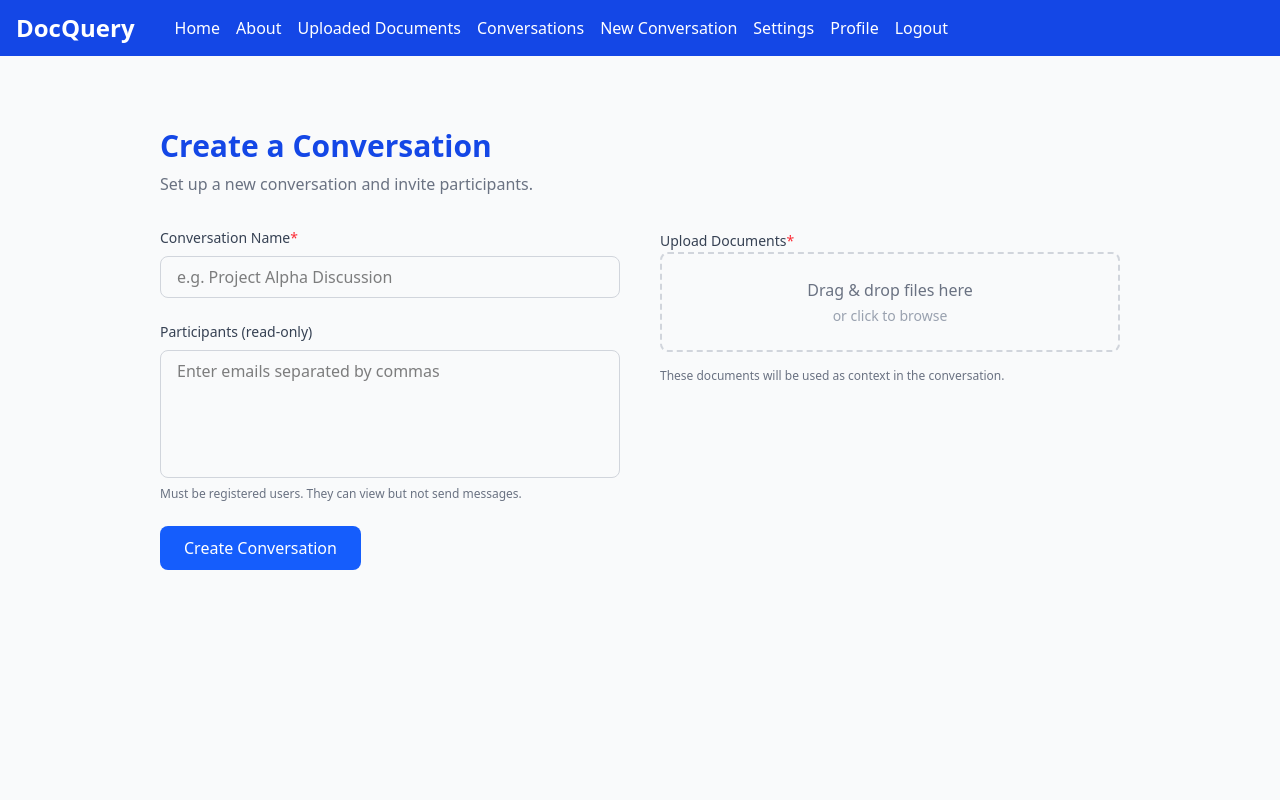
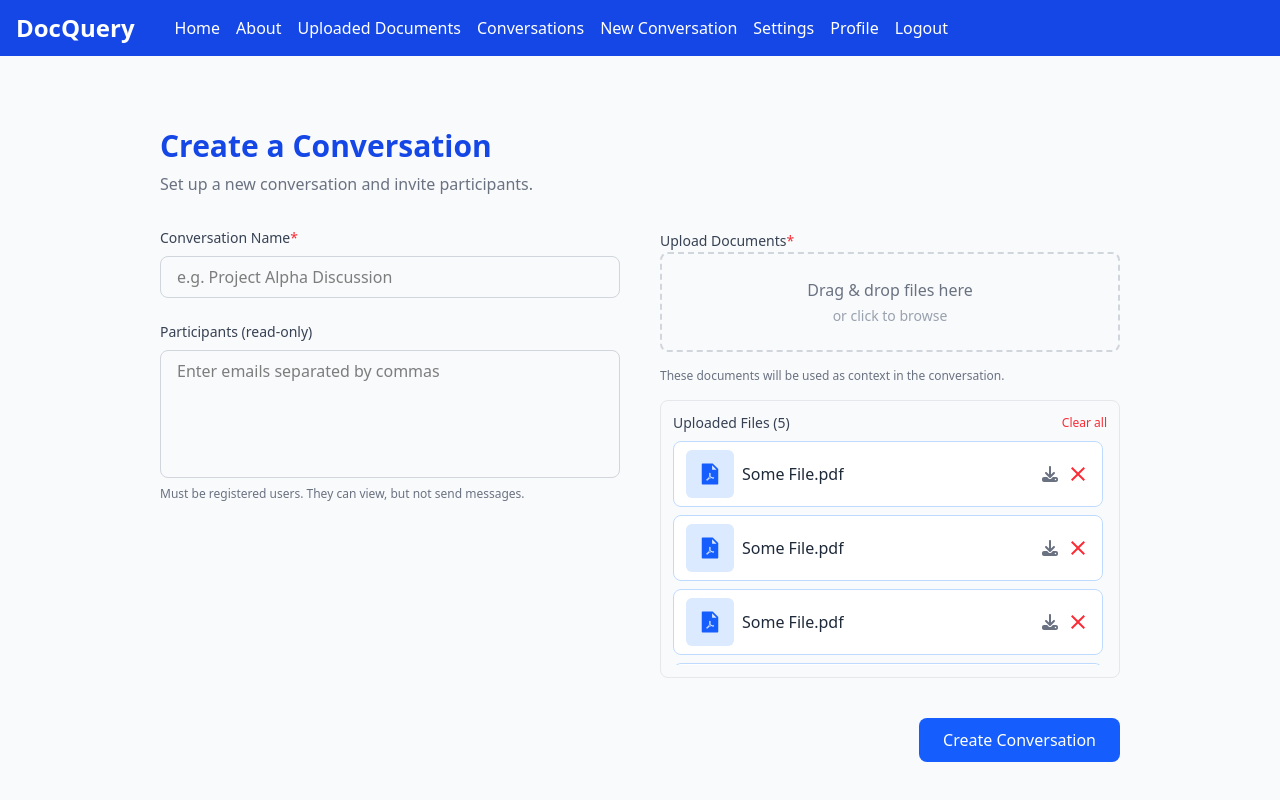
Before and after one commit to Hairum-Qureshi/DocQuery, a React (Vite) app in the folder apps/frontend/: page /new in a window 1280 px wide. Shown: the top 800 px of the page. Built offline with nearby package versions, Linux system fonts and the light colour scheme; no server answers.

Commit message:
redesigned form so that it also lists the uploaded files where you can remove/clear all uploaded files

```diff
--- a/apps/frontend/src/pages/CreateConversationForm.tsx
+++ b/apps/frontend/src/pages/CreateConversationForm.tsx
@@ -1,19 +1,26 @@
+import UploadedPDF from "../components/UploadedPDF";
+
 export default function CreateConversationForm() {
 	return (
-		<div className="min-h-screen bg-gray-50 flex justify-center px-6">
-			<div className="w-full max-w-5xl rounded-xl mt-10 p-8">
+		<div className="min-h-screen bg-gray-50 flex justify-center px-6 py-10">
+			<div className="w-full max-w-5xl rounded-xl p-8">
 				<h2 className="text-3xl font-semibold text-blue-700">
 					Create a Conversation
 				</h2>
 				<p className="text-gray-500 mt-2">
 					Set up a new conversation and invite participants.
 				</p>
-				<form className="mt-8 flex flex-col md:flex-row gap-10">
+
+				<form className="mt-8 flex flex-col gap-10">
+					{/* TOP SECTION (responsive split) */}
+					<div className="flex flex-col md:flex-row gap-10">
 						{/* LEFT SIDE */}
 						<div className="flex-1 space-y-6">
+							{/* Conversation Name */}
 							<div className="flex flex-col space-y-2">
 								<label className="text-sm font-medium text-gray-700">
-								Conversation Name<span className="text-red-500">*</span>
+									Conversation Name
+									<span className="text-red-500">*</span>
 								</label>
 								<input
 									type="text"
@@ -21,6 +28,8 @@ export default function CreateConversationForm() {
 									className="border border-gray-300 rounded-lg px-4 py-2 focus:outline-none focus:ring-2 focus:ring-blue-500 focus:border-blue-500 transition"
 								/>
 							</div>
+
+							{/* Participants */}
 							<div className="flex flex-col space-y-2">
 								<label className="text-sm font-medium text-gray-700">
 									Participants (read-only)
@@ -30,9 +39,56 @@ export default function CreateConversationForm() {
 									className="border border-gray-300 rounded-lg px-4 py-2 h-32 resize-none focus:outline-none focus:ring-2 focus:ring-blue-500 focus:border-blue-500 transition"
 								/>
 								<p className="text-xs text-gray-500">
-								Must be registered users. They can view but not send messages.
+									Must be registered users. They can view, but not send
+									messages.
 								</p>
 							</div>
+						</div>
+
+						{/* RIGHT SIDE */}
+						<div className="flex-1 space-y-4">
+							<label className="text-sm font-medium text-gray-700">
+								Upload Documents
+								<span className="text-red-500">*</span>
+							</label>
+
+							{/* Upload Box */}
+							<div className="border-2 border-dashed border-gray-300 rounded-lg p-6 flex flex-col items-center justify-center text-center hover:border-blue-400 transition cursor-pointer">
+								<p className="text-gray-500">Drag & drop files here</p>
+								<p className="text-sm text-gray-400 mt-1">or click to browse</p>
+							</div>
+
+							<p className="text-xs text-gray-500">
+								These documents will be used as context in the conversation.
+							</p>
+
+							{/* Uploaded Files Section */}
+							<div className="mt-4 bg-gray-50 border border-gray-200 rounded-lg p-3">
+								<div className="flex items-center justify-between mb-2">
+									<p className="text-sm font-medium text-gray-700">
+										Uploaded Files (5)
+									</p>
+									<button
+										type="button"
+										className="text-xs text-red-500 hover:underline"
+									>
+										Clear all
+									</button>
+								</div>
+
+								<div className="flex flex-col gap-2 max-h-56 overflow-y-auto pr-1">
+									<UploadedPDF reducePadding showRemove />
+									<UploadedPDF reducePadding showRemove />
+									<UploadedPDF reducePadding showRemove />
+									<UploadedPDF reducePadding showRemove />
+									<UploadedPDF reducePadding showRemove />
+								</div>
+							</div>
+						</div>
+					</div>
+
+					{/* SUBMIT BUTTON (always at bottom on mobile) */}
+					<div className="flex justify-end">
 						<button
 							type="submit"
 							className="w-full md:w-auto bg-blue-600 text-white px-6 py-2.5 rounded-lg font-medium hover:bg-blue-700 active:scale-[0.98] transition"
@@ -40,19 +96,6 @@ export default function CreateConversationForm() {
 							Create Conversation
 						</button>
 					</div>
-					{/* RIGHT SIDE */}
-					<div className="flex-1 space-y-4">
-						<label className="text-sm font-medium text-gray-700">
-							Upload Documents<span className="text-red-500">*</span>
-						</label>
-						<div className="border-2 border-dashed border-gray-300 rounded-lg p-6 flex flex-col items-center justify-center text-center hover:border-blue-400 transition cursor-pointer">
-							<p className="text-gray-500">Drag & drop files here</p>
-							<p className="text-sm text-gray-400 mt-1">or click to browse</p>
-						</div>
-						<p className="text-xs text-gray-500">
-							These documents will be used as context in the conversation.
-						</p>
-					</div>
 				</form>
 			</div>
 		</div>
```
Lines whose indentation alone changed are shown as unchanged.
